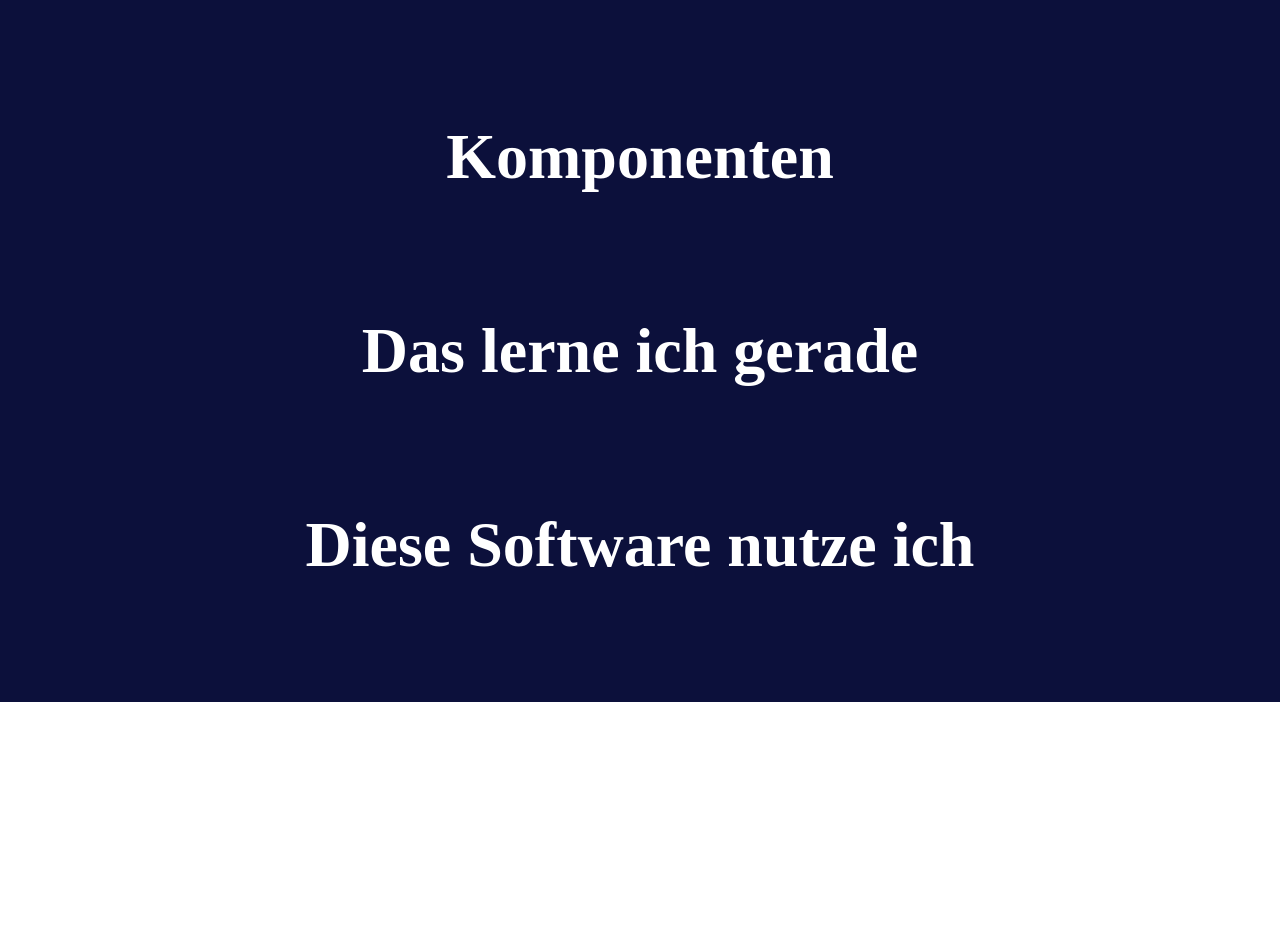
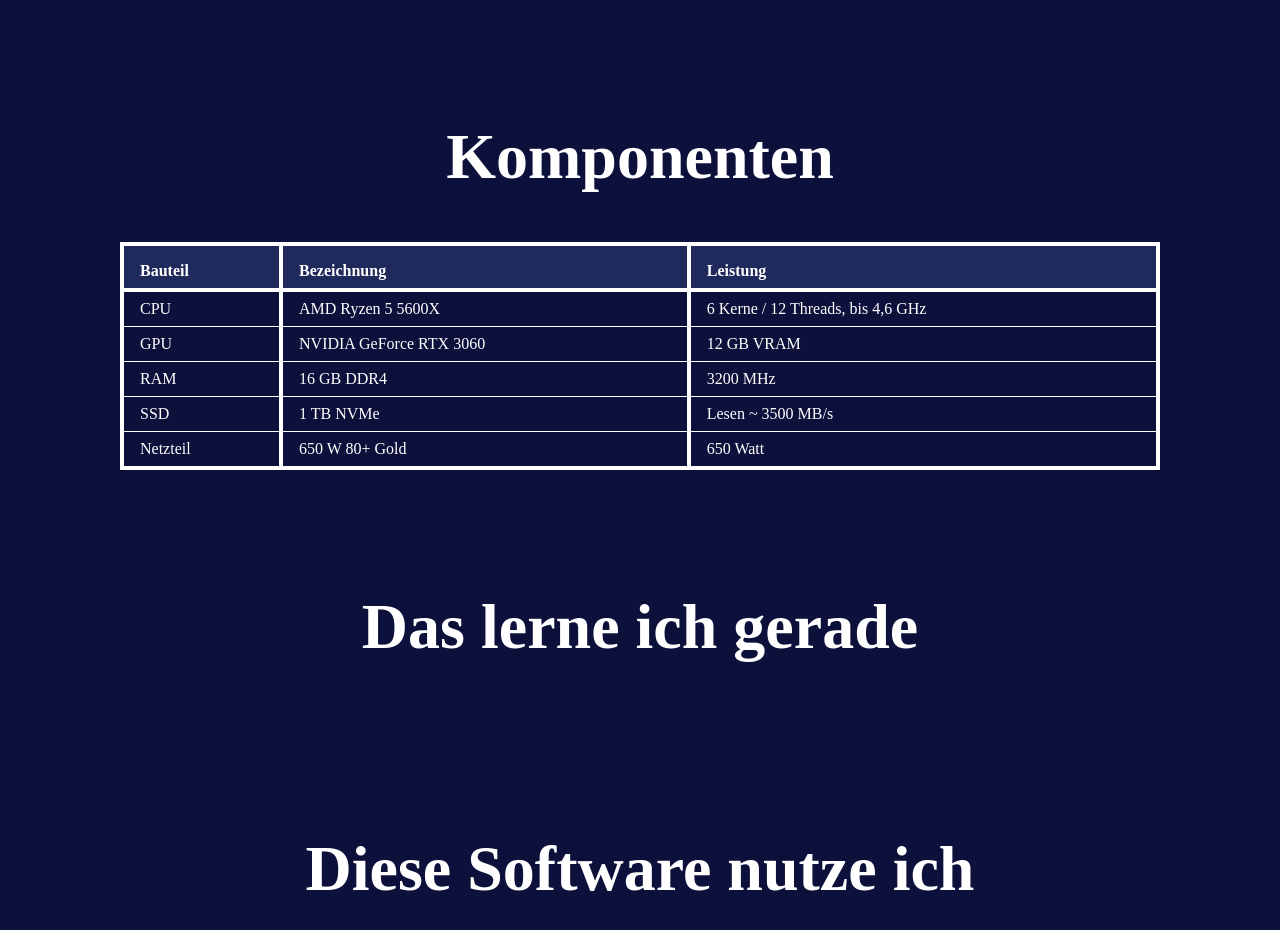
Before and after one commit to AlexanderKiefer77/Mein-PC-Webseite, a plain HTML site: page index.html in a window 1280 px wide. Shown: the part 800-1730 px from the top of the page. Before the commit the page ends 1502 px from the top, so only its background shows below. Drawn offline with Linux system fonts and the light colour scheme.

Commit message:
add table at main

```diff
--- a/index.html
+++ b/index.html
@@ -33,7 +33,38 @@
     <main class="main-content">
         <div class="content-section">
             <h2>Komponenten</h2>
-            <div></div>
+            <table class="components-table">
+                <tr>
+                    <th>Bauteil</th>
+                    <th>Bezeichnung</th>
+                    <th>Leistung</th>
+                </tr>
+                <tr>
+                    <td>CPU</td>
+                    <td>AMD Ryzen 5 5600X</td>
+                    <td>6 Kerne / 12 Threads, bis 4,6 GHz</td>
+                </tr>
+                <tr>
+                    <td>GPU</td>
+                    <td>NVIDIA GeForce RTX 3060</td>
+                    <td>12 GB VRAM</td>
+                </tr>
+                <tr>
+                    <td>RAM</td>
+                    <td>16 GB DDR4</td>
+                    <td>3200 MHz</td>
+                </tr>
+                <tr>
+                    <td>SSD</td>
+                    <td>1 TB NVMe</td>
+                    <td>Lesen ~ 3500 MB/s</td>
+                </tr>
+                <tr>
+                    <td>Netzteil</td>
+                    <td>650 W 80+ Gold</td>
+                    <td>650 Watt</td>
+                </tr>
+            </table>
         </div>
 
         <div class="content-section">
--- a/style.css
+++ b/style.css
@@ -7,4 +7,7 @@
 :root {
     --font-color: white;
     --bg-color-main: #0C103B;
+    --table-border-color: rgba(255, 255, 255, 1);
+    --table-th-bg-color: rgba(111, 139, 221, 0.2);
+
 }
--- a/styles/main.css
+++ b/styles/main.css
@@ -8,6 +8,10 @@
 
 .content-section {
     padding: 0 120px;
+    display: flex;
+    flex-direction: column;
+    align-items: center;
+    gap: 48px;
 }
 
 .content-section>h2 {
@@ -16,3 +20,24 @@
     width: 100%;
     text-align: center;
 }
+
+.components-table {
+    max-width: 1200px;
+    width: 100%;
+    color: var(--font-color);
+    border: 4px solid var(--table-border-color);
+    border-collapse: collapse;
+}
+
+.components-table th { /* .components-table>tbody>tr>th */
+    border: 4px solid var(--table-border-color);
+    background-color: var(--table-th-bg-color);
+    text-align: left;
+    padding: 16px 16px 8px 16px;
+}
+
+.components-table td {
+    border-left: 4px solid var(--table-border-color);
+    border-bottom: 1px solid var(--table-border-color);
+    padding: 8px 16px;
+}
```
